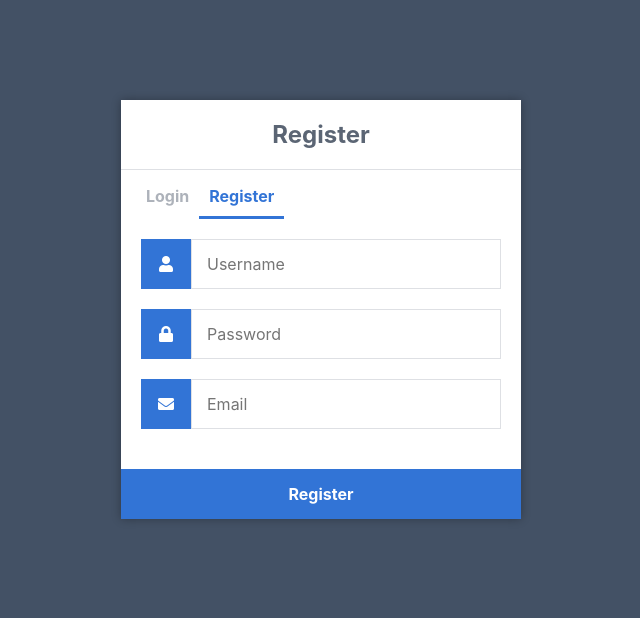
After one commit to NIXON-KOH/System-Security-Project, a Flask app: template templates/register.html in a window 1280 px wide. The commit adds this page. Shown: the top 618 px of the page, without its empty margins (319-959 px from the left). Run offline with Flask 3, Linux system fonts and the light colour scheme; the template is opened without the code that fills it, so the values that code supplies are empty.

Commit message:
Login + Registration

```diff
--- /dev/null
+++ b/static/style.css
@@ -0,0 +1,147 @@
+* {
+  	box-sizing: border-box;
+  	font-family: -apple-system, BlinkMacSystemFont, "segoe ui", roboto, oxygen, ubuntu, cantarell, "fira sans", "droid sans", "helvetica neue", Arial, sans-serif;
+  	font-size: 16px;
+  	-webkit-font-smoothing: antialiased;
+  	-moz-osx-font-smoothing: grayscale;
+}
+body {
+  	background-color: #435165;
+  	margin: 0;
+}
+.login, .register {
+  	width: 400px;
+  	background-color: #ffffff;
+  	box-shadow: 0 0 9px 0 rgba(0, 0, 0, 0.3);
+  	margin: 100px auto;
+}
+.login h1, .register h1 {
+  	text-align: center;
+  	color: #5b6574;
+  	font-size: 24px;
+  	padding: 20px 0 20px 0;
+  	border-bottom: 1px solid #dee0e4;
+}
+.login .links, .register .links {
+  	display: flex;
+  	padding: 0 15px;
+}
+.login .links a, .register .links a {
+  	color: #adb2ba;
+  	text-decoration: none;
+  	display: inline-flex;
+  	padding: 0 10px 10px 10px;
+  	font-weight: bold;
+}
+.login .links a:hover, .register .links a:hover {
+  	color: #9da3ac;
+}
+.login .links a.active, .register .links a.active {
+  	border-bottom: 3px solid #3274d6;
+  	color: #3274d6;
+}
+.login form, .register form {
+  	display: flex;
+  	flex-wrap: wrap;
+  	justify-content: center;
+  	padding-top: 20px;
+}
+.login form label, .register form label {
+  	display: flex;
+  	justify-content: center;
+  	align-items: center;
+  	width: 50px;
+  	height: 50px;
+  	background-color: #3274d6;
+  	color: #ffffff;
+}
+.login form input[type="password"], .login form input[type="text"], .login form input[type="email"], .register form input[type="password"], .register form input[type="text"], .register form input[type="email"] {
+  	width: 310px;
+  	height: 50px;
+  	border: 1px solid #dee0e4;
+  	margin-bottom: 20px;
+  	padding: 0 15px;
+}
+.login form input[type="submit"], .register form input[type="submit"] {
+  	width: 100%;
+  	padding: 15px;
+  	margin-top: 20px;
+  	background-color: #3274d6;
+  	border: 0;
+  	cursor: pointer;
+  	font-weight: bold;
+  	color: #ffffff;
+  	transition: background-color 0.2s;
+}
+.login form input[type="submit"]:hover, .register form input[type="submit"]:hover {
+  	background-color: #2868c7;
+  	transition: background-color 0.2s;
+}
+.navtop {
+  	background-color: #2f3947;
+  	height: 60px;
+  	width: 100%;
+  	border: 0;
+}
+.navtop div {
+  	display: flex;
+  	margin: 0 auto;
+  	width: 1000px;
+  	height: 100%;
+}
+.navtop div h1, .navtop div a {
+  	display: inline-flex;
+  	align-items: center;
+}
+.navtop div h1 {
+  	flex: 1;
+  	font-size: 24px;
+  	padding: 0;
+ 	margin: 0;
+  	color: #eaebed;
+  	font-weight: normal;
+}
+.navtop div a {
+  	padding: 0 20px;
+  	text-decoration: none;
+  	color: #c1c4c8;
+  	font-weight: bold;
+}
+.navtop div a i {
+  	padding: 2px 8px 0 0;
+}
+.navtop div a:hover {
+  	color: #eaebed;
+}
+body.loggedin {
+  	background-color: #f3f4f7;
+}
+.content {
+  	width: 1000px;
+  	margin: 0 auto;
+}
+.content h2 {
+  	margin: 0;
+  	padding: 25px 0;
+  	font-size: 22px;
+  	border-bottom: 1px solid #e0e0e3;
+  	color: #4a536e;
+}
+.content > p, .content > div {
+  	box-shadow: 0 0 5px 0 rgba(0, 0, 0, 0.1);
+  	margin: 25px 0;
+  	padding: 25px;
+	background-color: #fff;
+}
+.content > p table td, .content > div table td {
+	padding: 5px;
+}
+.content > p table td:first-child, .content > div table td:first-child {
+	font-weight: bold;
+	color: #4a536e;
+	padding-right: 15px;
+}
+.content > div p {
+	padding: 5px;
+	margin: 0 0 10px 0;
+}
--- /dev/null
+++ b/templates/home.html
@@ -0,0 +1,6 @@
+{% extends 'layout.html' %}
+{% block title %}Home{% endblock %}
+{% block content %}
+<h2>Home Page</h2>
+<p>Welcome back, {{ username }}!</p>
+{% endblock %}
--- /dev/null
+++ b/templates/register.html
@@ -0,0 +1,36 @@
+<!DOCTYPE html>
+<html lang="en">
+<!DOCTYPE html>
+<html>
+	<head>
+		<meta charset="utf-8">
+		<title>Register</title>
+		<link rel="stylesheet" href="{{ url_for('static', filename='style.css') }}">
+		<link rel="stylesheet" href="https://use.fontawesome.com/releases/v5.7.1/css/all.css">
+	</head>
+	<body>
+		<div class="register">
+			<h1>Register</h1>
+			<div class="links">
+				<a href="{{ url_for('login') }}">Login</a>
+				<a href="{{ url_for('register') }}" class="active">Register</a>
+			</div>
+			<form action="{{ url_for('register') }}" method="post" autocomplete="off">
+				<label for="username">
+					<i class="fas fa-user"></i>
+				</label>
+				<input type="text" name="username" placeholder="Username" id="username" required>
+				<label for="password">
+					<i class="fas fa-lock"></i>
+				</label>
+				<input type="password" name="password" placeholder="Password" id="password" required>
+				<label for="email">
+					<i class="fas fa-envelope"></i>
+				</label>
+				<input type="email" name="email" placeholder="Email" id="email" required>
+				<div class="msg">{{ msg }}</div>
+				<input type="submit" value="Register">
+			</form>
+		</div>
+	</body>
+</html>
```
Also changed, not shown: templates/index.html (+22 -4 lines), templates/layout.html (added, +22 -0 lines), templates/profile.html (added, +18 -0 lines), validation.py (added, +15 -0 lines), app.py (line endings or trailing spaces), static/index.css (deleted).
